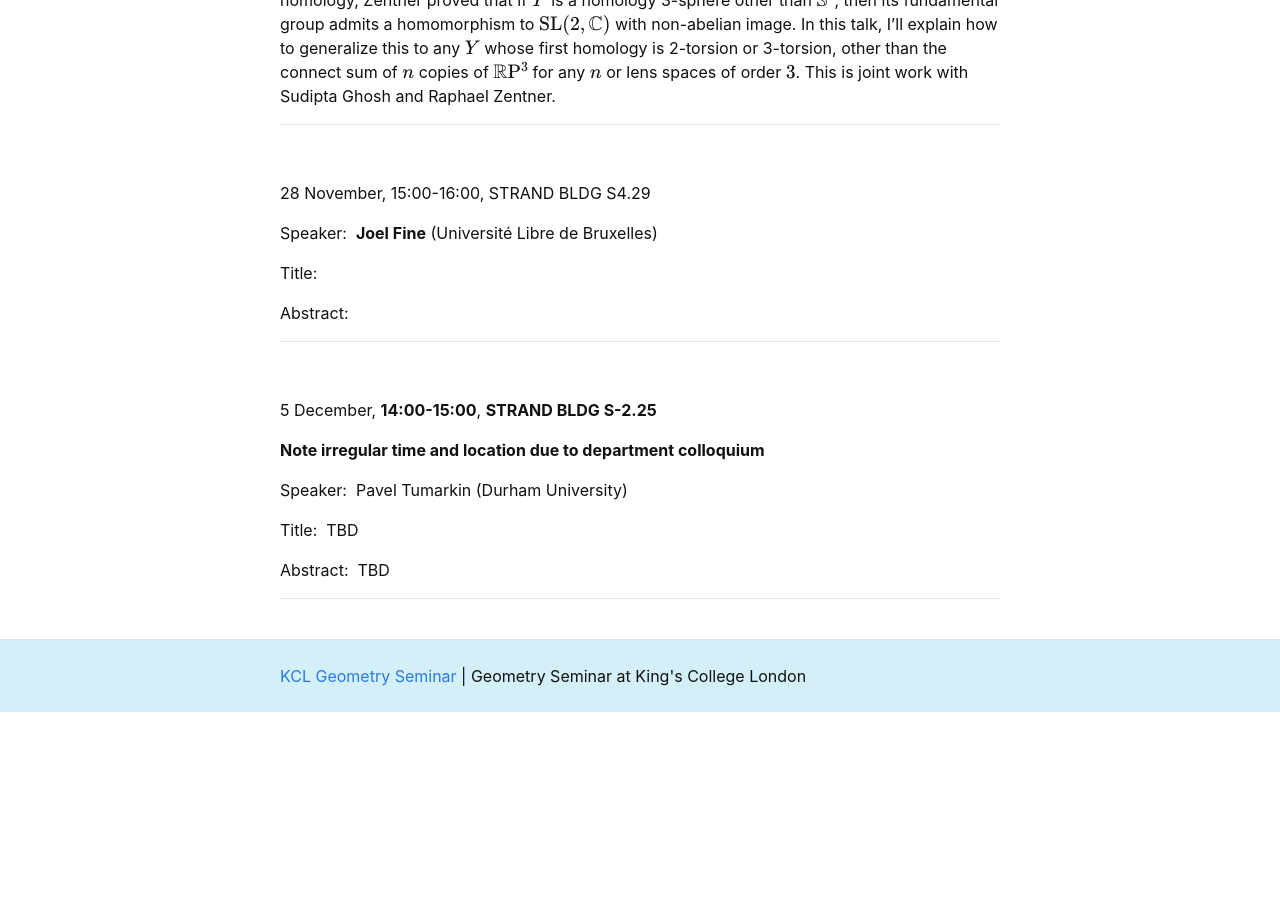
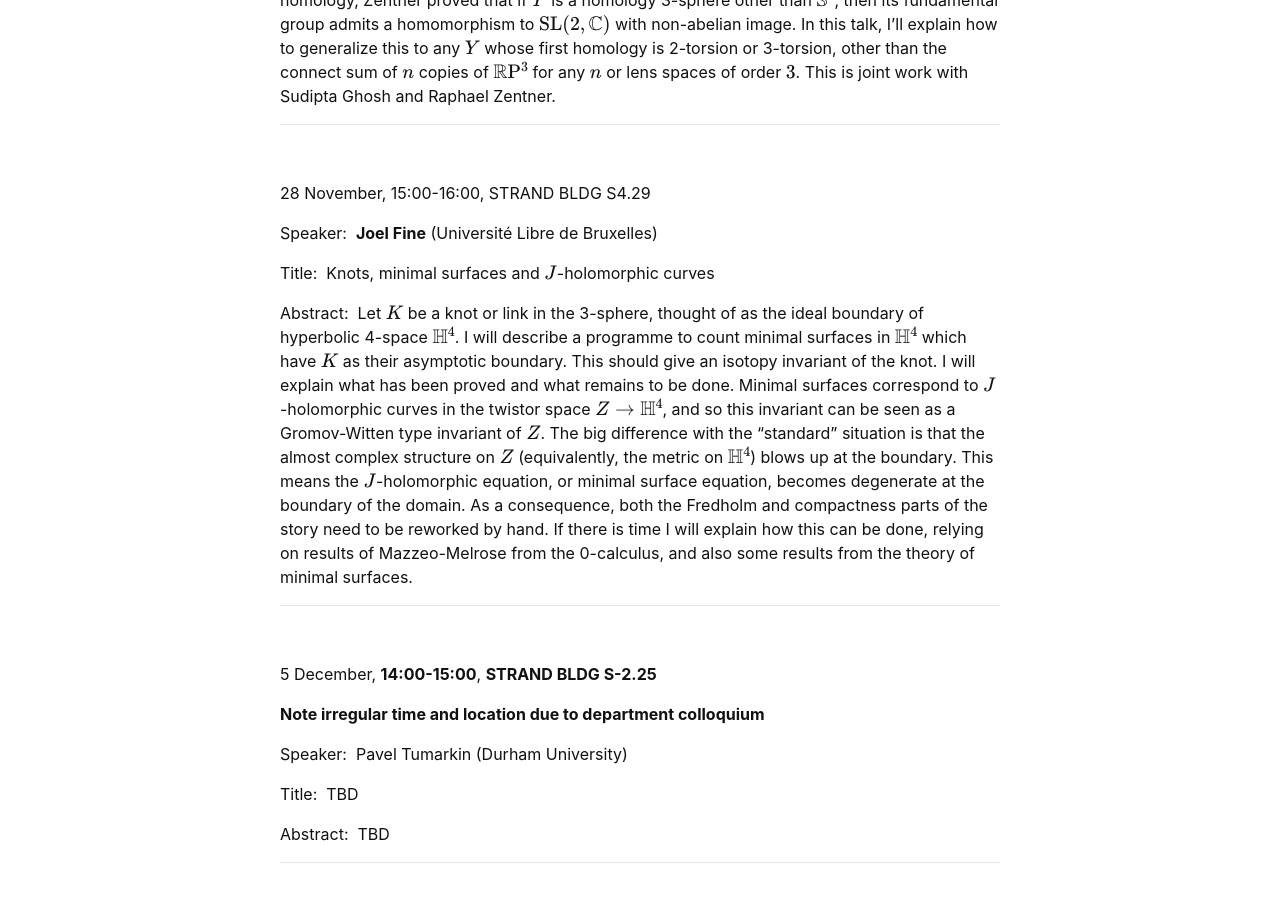
Before and after one commit to kcl-geometry-seminar/kcl-geometry-seminar.github.io, a Jekyll site: the page built from pages/index.md, in a window 1280 px wide and 900 px high, scrolled down 3230 px. Built offline with Jekyll 4.4.1, drawn with Linux system fonts in a browser that asks for light colours; formulas are drawn with MathJax 3; a script that is not in the unit is left out; before the commit the page ends 3942 px from its top, so only the background shows below that.

Commit message:
Update index.md

```diff
--- a/pages/index.md
+++ b/pages/index.md
@@ -115,9 +115,10 @@ Abstract:&nbsp; Building on non-vanishing theorems of Kronheimer and Mrowka in i
 
 Speaker:&nbsp; **Joel Fine** (Université Libre de Bruxelles)
 
-Title:&nbsp;
+Title:&nbsp; Knots, minimal surfaces and $J$-holomorphic curves
 
-Abstract:&nbsp;
+Abstract:&nbsp; Let $K$ be a knot or link in the 3-sphere, thought of as the ideal boundary of hyperbolic 4-space $\mathbb{H}^4$. I will describe a programme to count minimal surfaces in $\mathbb{H}^4$ which have $K$ as their asymptotic boundary. This should give an isotopy invariant of the knot. I will explain what has been proved and what remains to be done. Minimal surfaces correspond to $J$-holomorphic curves in the twistor space $Z\to\mathbb{H}^4$, and so this invariant can be seen as a Gromov-Witten type invariant of $Z$. The big difference with the “standard” situation is that the almost complex structure on $Z$ (equivalently, the metric on $\mathbb{H}^4$) blows up at the boundary. This means the $J$-holomorphic equation, or minimal surface equation, becomes degenerate at the boundary of the domain. As a consequence, both the Fredholm and compactness parts of the story need to be reworked by hand. If there is time I will explain how this can be done, relying on results of Mazzeo-Melrose from the 0-calculus, and also some results from the theory of minimal surfaces.
+
 
 -----------------------------------------------------------
 <br />
```
